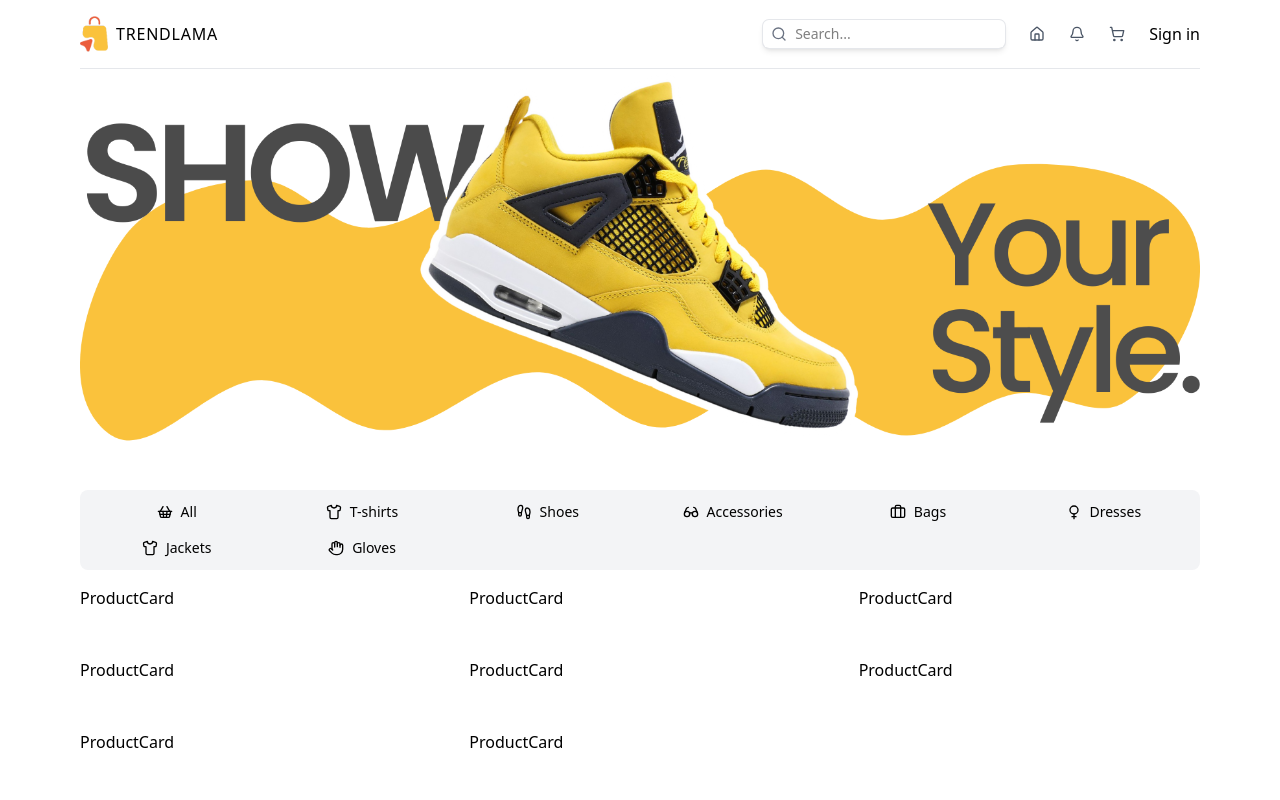
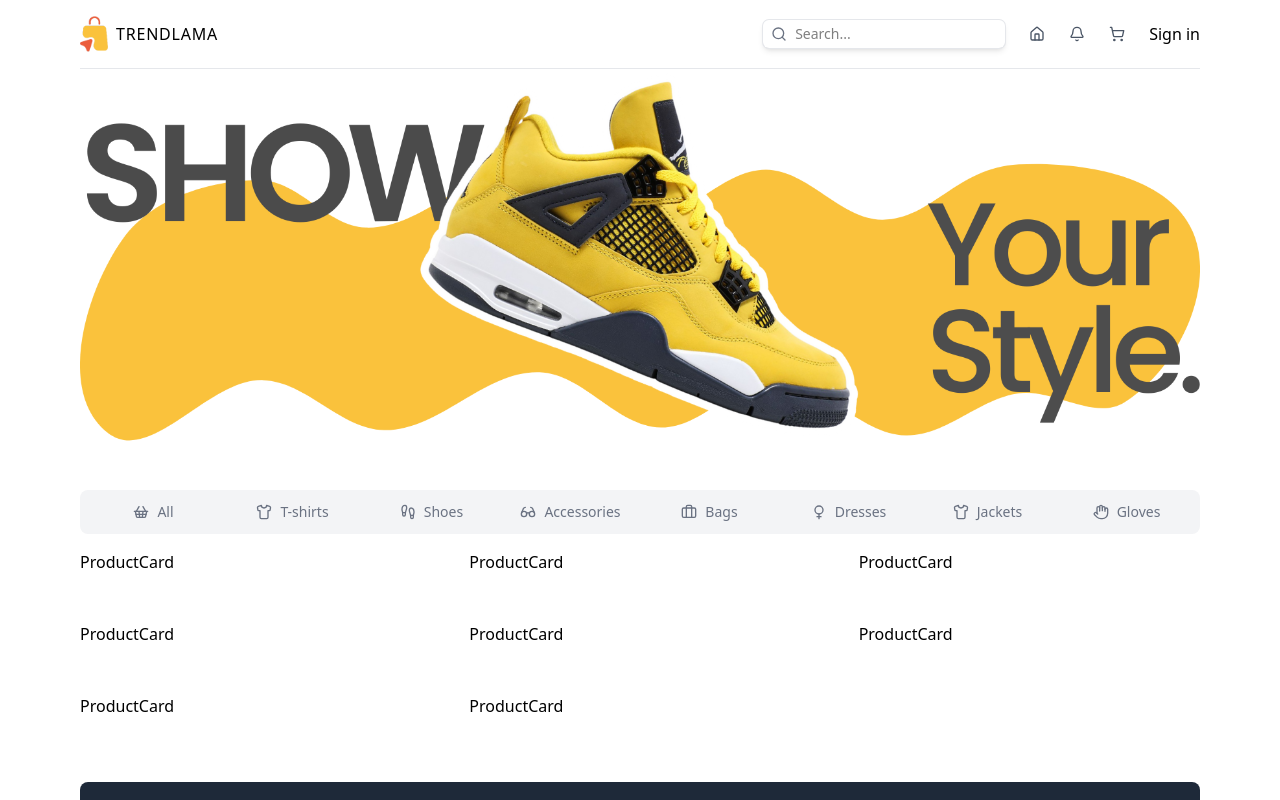
Before and after one commit to WebApp07/ECOMMERCE_UI, a Next.js app: page / in a window 1280 px wide. Shown: the top 800 px of the page. Built offline with nearby package versions, Linux system fonts and the light colour scheme.

Commit message:
feat(categories): implement responsive category grid with icons and query param support

```diff
--- a/src/components/Categories.tsx
+++ b/src/components/Categories.tsx
@@ -9,7 +9,7 @@ import {
   Hand,
   Venus,
 } from "lucide-react";
-import { useSearchParams } from "next/navigation";
+import { usePathname, useRouter, useSearchParams } from "next/navigation";
 
 const categories = [
   {
@@ -55,12 +55,29 @@ const categories = [
 ];
 
 export default function Categories() {
+  const searchParams = useSearchParams();
+  const router = useRouter();
+  const pathname = usePathname();
+
+  const selectedCategory = searchParams.get("category");
+
+  const handleChange = (value: string | null) => {
+    const params = new URLSearchParams(searchParams);
+    params.set("category", value || "all");
+    router.push(`${pathname}/?${params.toString()}`, { scroll: false });
+  };
+
+  console.log(selectedCategory);
+
   return (
-    <div className="grid grid-cols-2 sm:grid-cols-3 md:grid-cols-4 lg:grid-cols-6 xl:gird-cols-8 gap-2 bg-gray-100 p-2 rounded-lg mb-4 text-sm">
+    <div className="grid grid-cols-2 sm:grid-cols-3 md:grid-cols-4 lg:grid-cols-6 xl:grid-cols-8 gap-2 bg-gray-100 p-2 rounded-lg mb-4 text-sm">
       {categories.map((category) => (
         <div
-          className="flex items-center justify-center gap-2 cursor-pointe px-2 py-1 rounded-md"
           key={category.name}
+          onClick={() => handleChange(category.slug)}
+          className={`flex items-center justify-center gap-2 cursor-pointer px-2 py-1 rounded-md ${
+            category.slug === selectedCategory ? "bg-white" : "text-gray-500"
+          }`}
         >
           {category.icon}
           {category.name}
```
